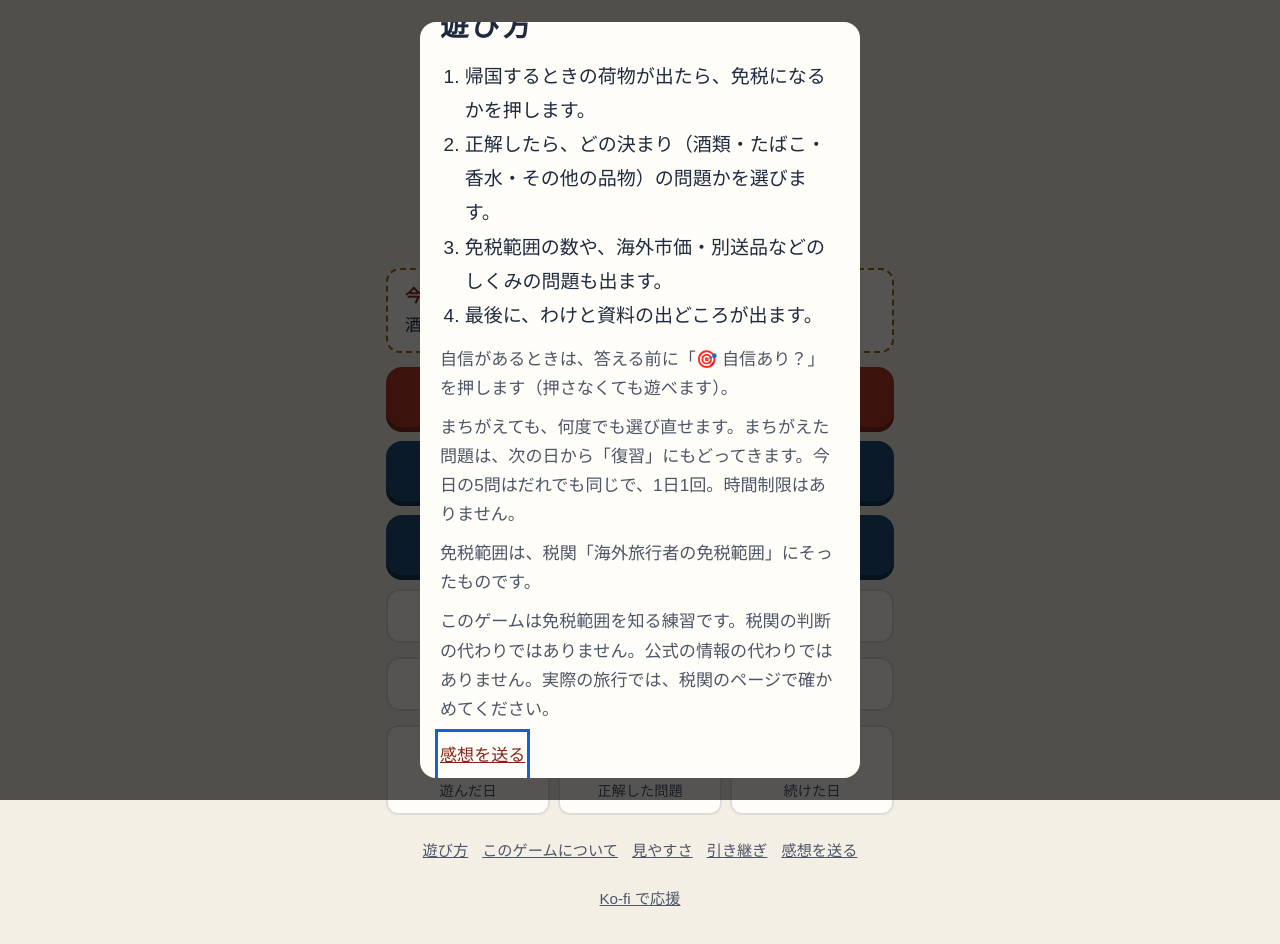
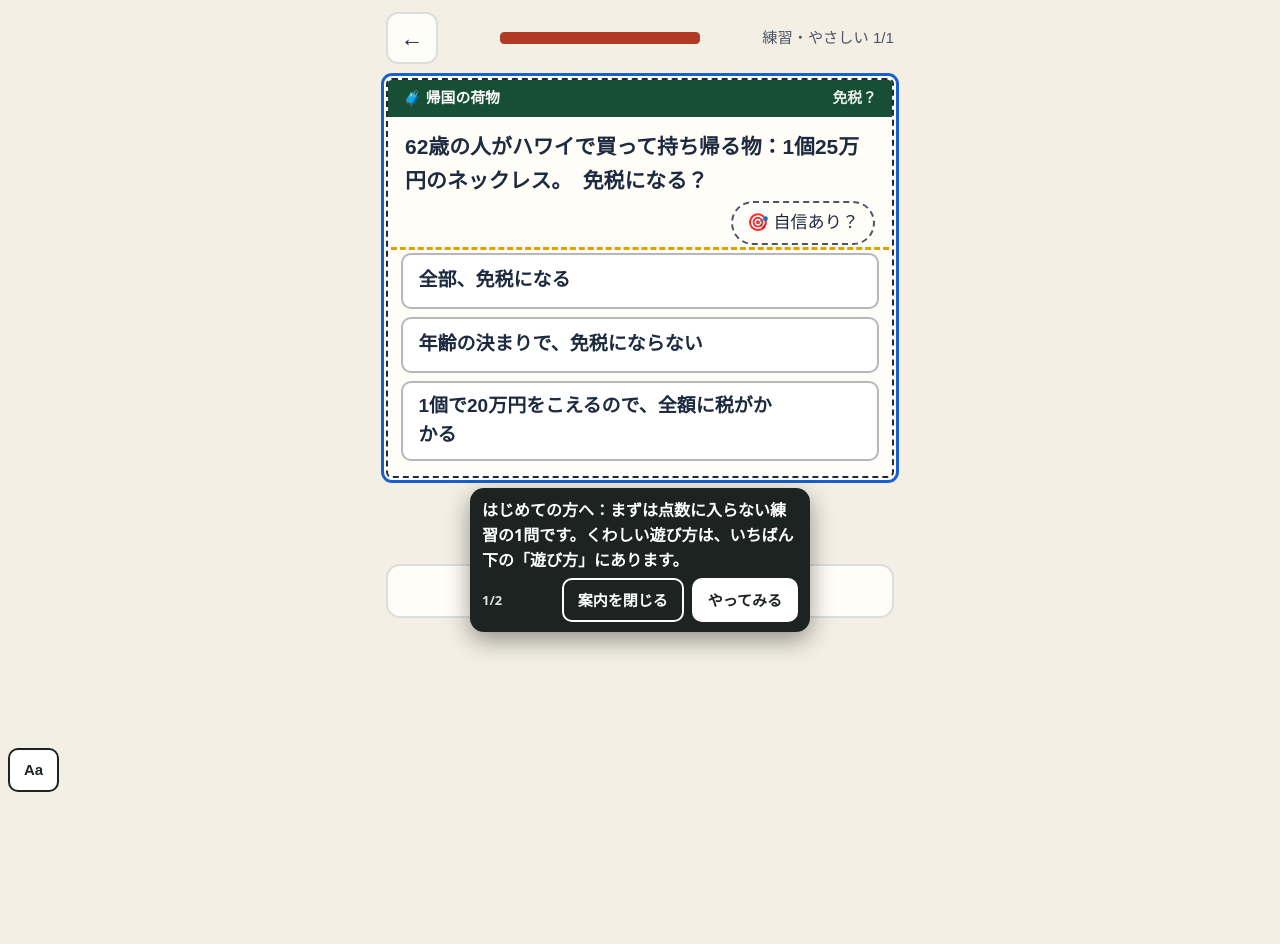
Before and after one commit to satou-aaaaa/menzei-ikura, a plain HTML site: page index.html in a window 1280 px wide. After the commit the page ends 800 px from the top, so only its background shows below. Drawn offline with Linux system fonts and the light colour scheme; a web font is replaced by a local one.

Commit message:
ひな形の共通部品を写す（shared-workflows 67f7985） (#2)
Co-authored-by: template-sync <41898283+github-actions[bot]@users.noreply.github.com>

```diff
--- a/index.html
+++ b/index.html
@@ -346,7 +346,8 @@ html.a11y-say body{padding-bottom:calc(64px + env(safe-area-inset-bottom,0px))!i
 //      （incidents/2026-11-21-hand-copied-helpers-drift.md）。
 //      あわせて、はじめて遊ぶ人への案内（吹き出し Core.coach）を足した。長い「遊び方」の窓の代わりに、練習の1問を遊びながら
 //      その場で一言ずつ教える（NN/g「Mobile Instructional Overlays」・Andersen ほか CHI 2012「The Impact of Tutorials on Games of Varying Complexity」）。
-//   3: 2026-11-22 吹き出しを出しているあいだ 0.4 秒ごとに場所を測り直す（古い場所に残って押す所を隠すことがあった）。ボタンの字を「案内を閉じる」に
+//   3: 2026-11-22 吹き出しを出しているあいだ 0.4 秒ごとに場所を測り直す（古い場所に残って押す所を隠すことがあった）。ボタンの字を「案内を閉じる」に。
+//      段の wait（その所が出るまで待つ）を足した。全ゲームの「はじめての練習」を sync-template の migrateFirstPlay が足すため
 //   2: 2026-11-22 感想フォームのゲーム名を、渡さなければ題（<title>）から入れる。sync-template が全ゲームを game-core に切り替える（migrateCore）ため
 // 決まり: 外へ通信しない。ゲームの関数の名前（toast・buzz など）は上書きしない（Core.toast などで呼ぶ）。
 (function () {
@@ -432,6 +433,7 @@ html.a11y-say body{padding-bottom:calc(64px + env(safe-area-inset-bottom,0px))!i
   //   sel   …… 吹き出しを付ける所。まだ画面に無いあいだは待つ（ゲームが画面を作り直しても付け直す）
   //   until …… その所が画面に出たら次へ進む（答えた・正解した など）。無ければ sel を押したら次へ
   //   button …… 押すと次へ進むボタンの字（読むだけの吹き出し）
+  //   wait  …… その所が画面に出るまで、この吹き出しは出さずに待つ（答えたあとにだけ「次へ」を指す など）
   //   pos   …… "below"（既定）か "above"。その側に場所が無ければ、ページを少し動かして場所を空ける（読む所を隠さないため）
   // 吹き出しは押す所を隠さない（上か下の空いたほうに出す）。「案内を閉じる」と Esc でいつでもやめられる。
   const coach = (() => {
@@ -466,7 +468,7 @@ html.a11y-say body{padding-bottom:calc(64px + env(safe-area-inset-bottom,0px))!i
       while (steps && i < steps.length && steps[i].until && find(steps[i].until)) i++;
       if (!steps) return;
       if (i >= steps.length) return stop(true);
-      const st = steps[i], el = find(st.sel);
+      const st = steps[i], el = st.wait && !find(st.wait) ? null : find(st.sel);
       if (!el) { box.hidden = true; mark(null); return; }
       box.hidden = false; mark(el);
       const fresh = shown !== i;
@@ -939,7 +941,7 @@ function home() {
   $("go-cal").onclick = () => cal();
   $("go-ach").onclick = achView;
   bindFooter();
-  if (!s.tut) openHow();
+  if (!s.tut) firstPlay();
 }
 function practiceMenu() {
   app.innerHTML = `<header><button class="icon" id="back" aria-label="もどる">←</button><h1>練習<small>今日の記録には入りません（まなび帳には載ります）</small></h1></header>
@@ -950,6 +952,27 @@ function practiceMenu() {
   document.querySelectorAll(".lv button").forEach((b) => (b.onclick = () => startRun("p", +b.dataset.t)));
   bindFooter(); toTop();
 }
+// first-play:begin（shared-workflows の scripts/sync-template.mjs が足した。直すときはひな形を直す）
+// はじめての人：長い「遊び方」の窓を出さず、点数に入らない練習の1問を遊びながら、吹き出しで一言ずつ教える（game-core の Core.coach）。
+// 「見た」は始めたその場で残す（途中でやめても、次からはふつうに始まる。くわしい遊び方はいつでもいちばん下の「遊び方」から）
+const FIRST_STEPS = [
+  { sel: "#choices", button: "やってみる", text: "はじめての方へ：まずは点数に入らない練習の1問です。くわしい遊び方は、いちばん下の「遊び方」にあります。" },
+  { sel: "#next", wait: ".verdict", text: "できました。わけを読んだら、ここを押して進みます。" },
+];
+function firstPlay() {
+  save((s) => { s.tut = true; });
+  // 練習の入り口を開いて、いちばん上（いちばんやさしい）を押す。無ければ前の形（遊び方の窓）にもどす
+  practiceMenu();
+  const b = document.querySelector(".lv button");
+  if (!window.Core || !Core.coach || !b) { home(); return openHow(); }
+  b.click();
+  // 練習は1問だけにする（数を減らしてから描き直す）
+  save((s) => { const r = s.runs && s.runs.p; if (r && Array.isArray(r.list)) r.list = r.list.slice(0, 1); });
+  play();
+  // 案内を閉じた（Esc も）ら、1問の練習の途中経過を残さずにホームへ（ふだんの練習の「続きから」を出さない）
+  Core.coach.start(FIRST_STEPS, { home, onEnd: (done) => { if (done === false) { save((s) => { const r = s.runs && s.runs.p; if (r && !(r.res || []).length) delete s.runs.p; }); home(); } } });
+}
+// first-play:end
 function startRun(mode, opt) {
   const k = todayKey(); let ng = false;
   save((s) => {
```
Also changed, not shown: qa/run.mjs (+6 -5 lines).
